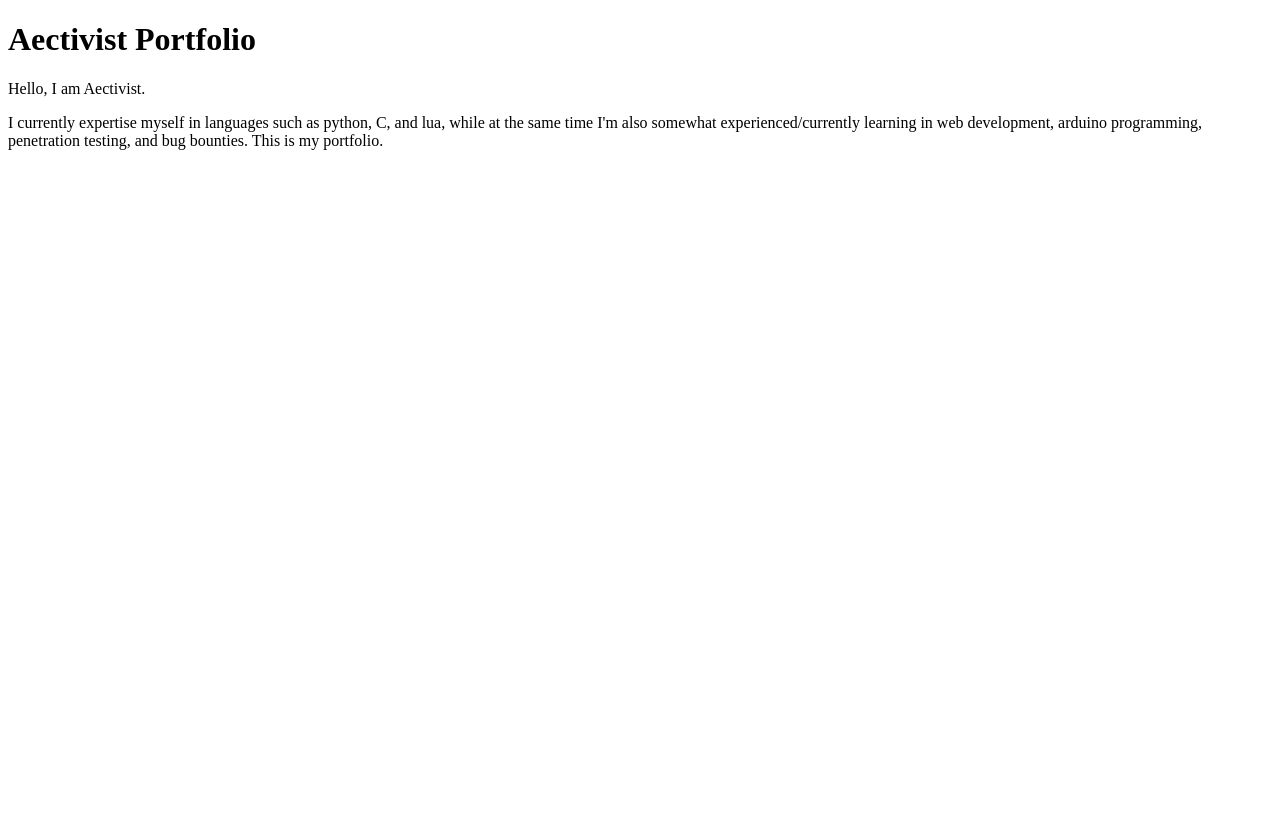
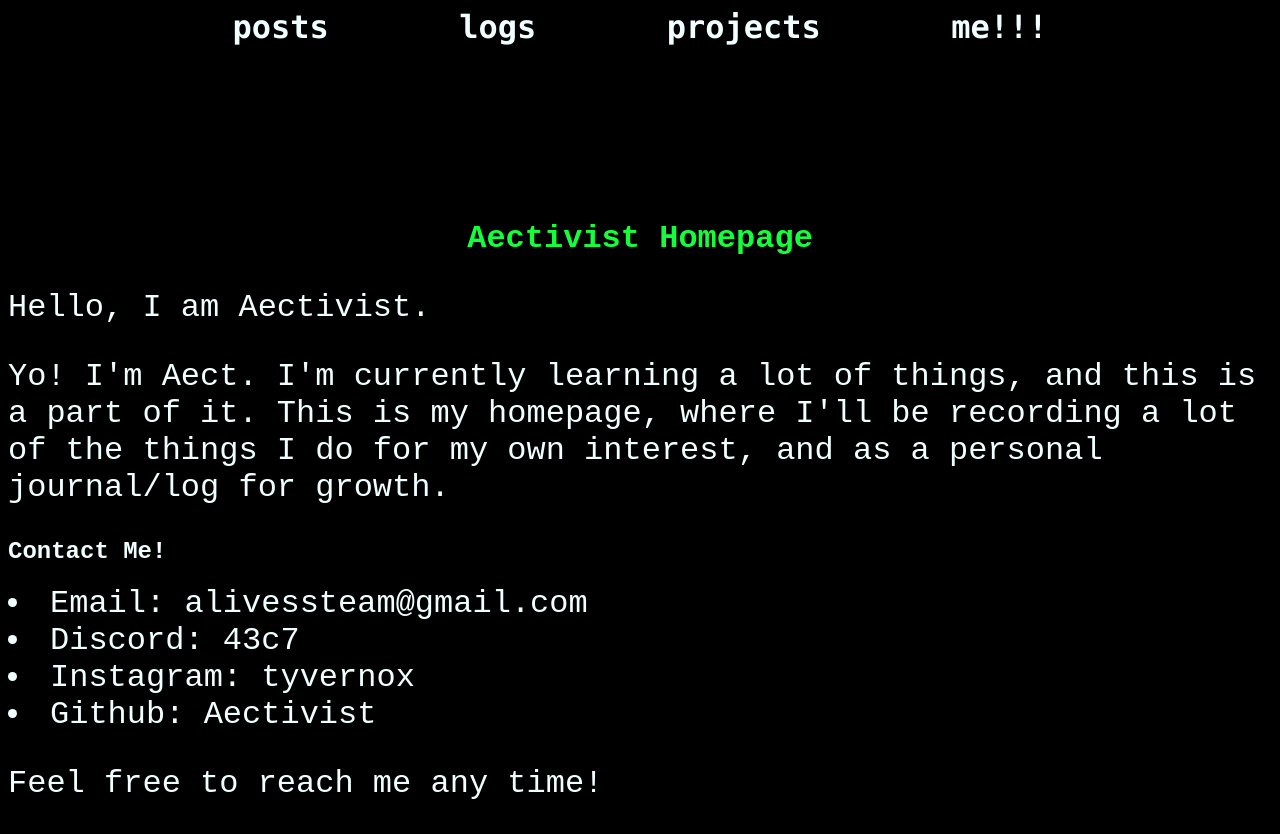
Before and after one commit to aectivist/tyvernox.xyz, a plain HTML site: page main.html in a window 1280 px wide. Before the commit the page ends 800 px from the top, so only its background shows below. Drawn offline with Linux system fonts and the light colour scheme.

Commit message:
turned it into a homepage instead

```diff
--- a/main.html
+++ b/main.html
@@ -1,21 +1,32 @@
 <!DOCTYPE html>
 <html>
   <head>
-    <title>Aectivist Portfolio</title>
-    <link rel="stylesheet" href="/aectivist-portfolio-website/styles.css"/>
+    <title>Aectivist Homepage</title>
+    <link rel="stylesheet" href="style.css"/>
   </head>
   <body>
     <div class="tabs">
-        <a href=""></a>
+        <a href="/pages/posts.html" class="tablinks">posts</a>
+        <a href="/pages/logs.html" class="tablinks">logs</a>
+        <a href="/pages/projects.html" class="tablinks">projects</a>
+        <a href="/pages/me.html" class="tablinks">me!!!</a>
+    </div>
+    <div class="div"> <!--This is intro homepage-->
+      <h1 class="title">Aectivist Homepage</h1>
+        <p class="description">Hello, I am Aectivist.</p>
+        <p class="description">Yo! I'm Aect. I'm currently learning a lot of things, and this is a part of it. This is my homepage, where I'll be recording a lot of the things I do for my own interest, and as a personal journal/log for growth.</p>
     </div>
     <div class="div">
-        <h1 class="title">Aectivist Portfolio</h1>
-        <p class="description">Hello, I am Aectivist.</pp>
-        <p>I currently expertise myself in languages such as python, C, and lua, while at the same time I'm also somewhat experienced/currently learning in web development, arduino programming, penetration testing, and bug bounties. This is my portfolio.</p>
-    </div>
-    <div class="div">
-        <h4></h4>
-        <p></p>
+        <h2 class="header">Contact Me!</h2>
+        <li class=description>Email: </span>
+        <span class="description">alivessteam@gmail.com</span>
+        <li class=description>Discord: </span>
+        <span class="description">43c7</span>
+        <li class=description>Instagram: </span>
+        <span class="description">tyvernox</span>
+        <li class=description>Github: </span>
+        <span class="description">Aectivist</span>
+        <p class=description>Feel free to reach me any time!</p>
     </div>
     <script src="script.js"></script>
   </body>
--- a/style.css
+++ b/style.css
@@ -1,7 +1,45 @@
+body{
+    background-color: rgb(0, 0, 0);
+}
 .title{
+    color: rgb(20, 255, 59);
+    text-align: center;
+    font-family: Courier New;
+    font-weight: bold;
+    padding-top: 10%;
+}
+.description{
     color: azure;
-    text-align: left;
+    font-family: Courier New;
+    font-size: 4vh;
 }
-p{
-    color: blue;
+
+.header{
+    color: azure;
+    font-family: Courier New;
 }
+
+.tabs{
+    text-align: center;
+    background-color: rgb(0, 0, 0);
+    width: 100%;
+    height: 8vh;
+    overflow: hidden;
+}
+
+.tablinks:link, .tablinks:visited{
+    color:azure;
+    font-size: 4vh;
+    padding:5%;
+    font-family:Lucida Console ;
+    text-decoration: none;
+    font-weight: bold;
+
+}
+
+a:hover {
+    background-color: #AD310B;
+    -webkit-transition: background-color 1000ms linear;
+    -ms-transition: background-color 1000ms linear;
+    transition: background-color 1000ms linear;
+}
```
Also changed, not shown: opinions.html (added), pages/contacts.html (deleted), pages/logs.html (added), pages/me.html (added), pages/posts.html (added), pages/projects.html (added).
